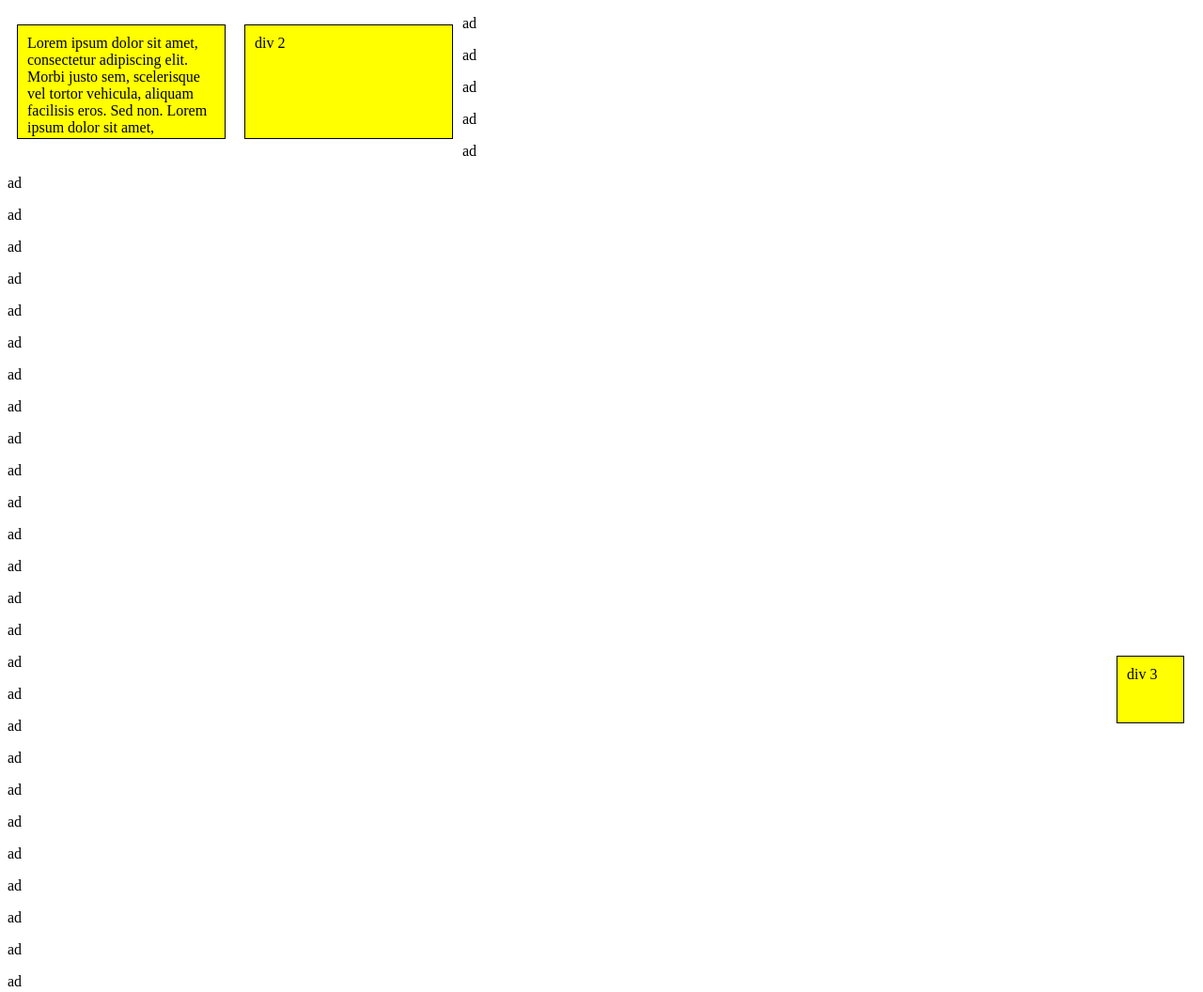
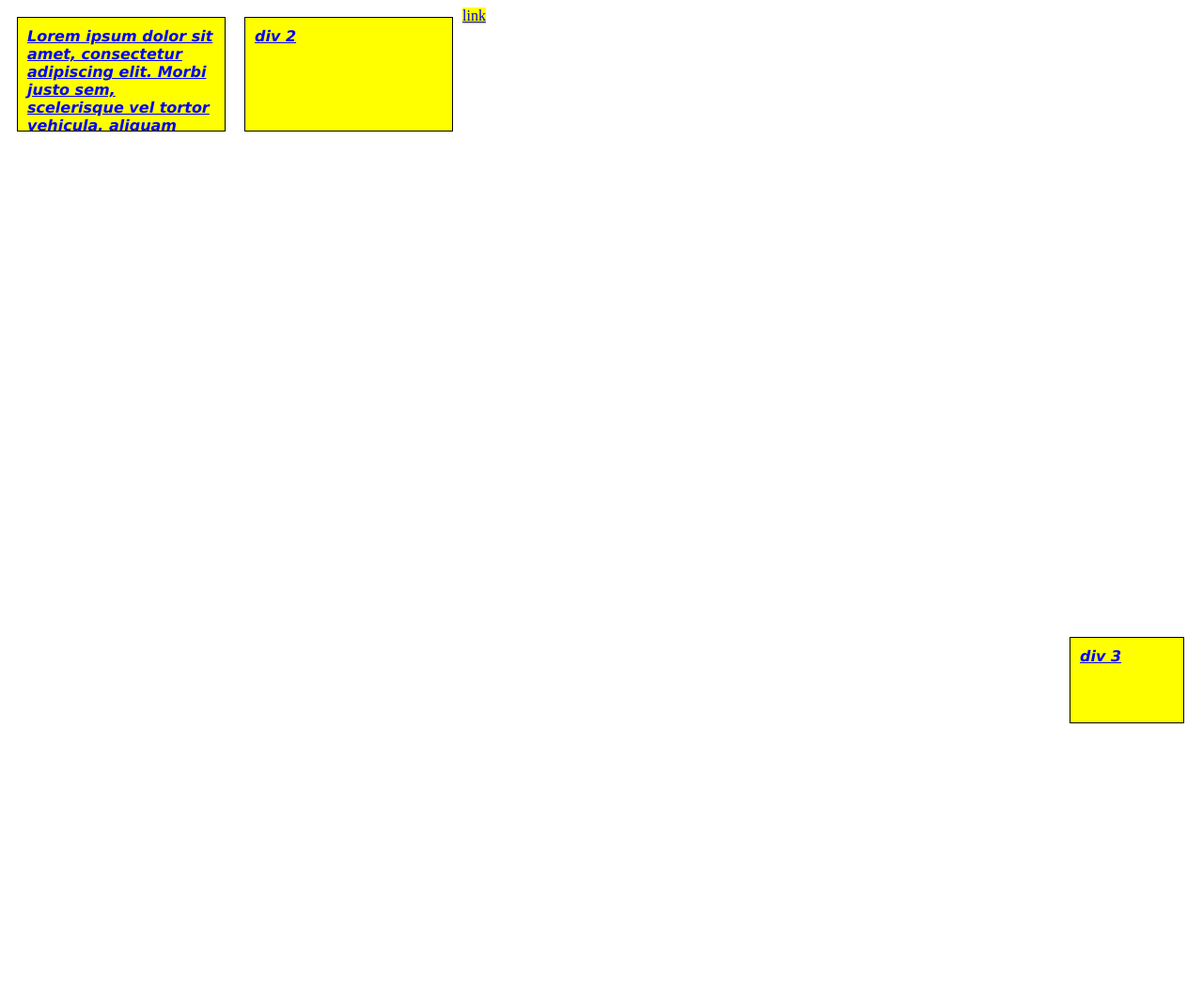
Before and after one commit to itcornerabd/phpevejan2017, a PHP site: page /css.php in a window 1280 px wide. Shown: the top 1056 px of the page at 94% size. After the commit the page ends 770 px from the top, so only its background shows below. Run offline with PHP 8.4, Linux system fonts and the light colour scheme.

Commit message:
css3 basics and php GET

```diff
--- a/css.php
+++ b/css.php
@@ -24,9 +24,8 @@
 <div> div 2 </div>
 <div id="div3" >div 3</div>
 
-<p>ad</p><p>ad</p><p>ad</p><p>ad</p><p>ad</p><p>ad</p><p>ad</p><p>ad</p><p>ad</p>
-<p>ad</p><p>ad</p><p>ad</p><p>ad</p><p>ad</p><p>ad</p><p>ad</p><p>ad</p><p>ad</p>
-<p>ad</p><p>ad</p><p>ad</p><p>ad</p><p>ad</p><p>ad</p><p>ad</p><p>ad</p><p>ad</p>
-<p>ad</p><p>ad</p><p>ad</p><p>ad</p><p>ad</p><p>ad</p><p>ad</p><p>ad</p><p>ad</p>
+<a href="index.html"> link </a>
+
+
 </body>
 </html>
--- a/style1.css
+++ b/style1.css
@@ -30,6 +30,8 @@ body
 	background-size:100% 100%;
 	background-attachment: fixed;
 */
+
+ /*font-size: 10px;	*/
 }
 
 
@@ -52,14 +54,50 @@ div
 	margin: 10px;
 	float: left;
 	overflow: auto; /*scroll hidden */
+
+	/*font-size: 1.5em;*/ /*inch cm em  px*/
+	color: blue;
+	font-weight: bold;
+	font-style: italic;
+	text-decoration: underline;
+	font-family: Verdana;
+
+
+}
+
+a
+{
+	background-color: yellow;
+}
+a:visited
+{
+	background-color: green;
+}
+a:hover
+{
+	background-color: red;
+	color: white;
+}
+a:active
+{
+	background-color: blue;
 }
 
 
 #div3
 {
-	width: 50px;
-	height: 50px;
+	width: 100px;
+	height: 70px;
 	position: fixed; /*absolute*/
 	bottom :20px;
 	right:10px;
+	/*transform: rotate(55deg);*/
+	/*transform: skew(10deg,40deg);*/
+	transition: transform 3s,background-color 5s ;
 }
+
+#div3:hover
+{
+	background-color: red;
+	transform: rotate(180deg);
+}
```
Also changed, not shown: fruit.php (added, +61 -0 lines).
